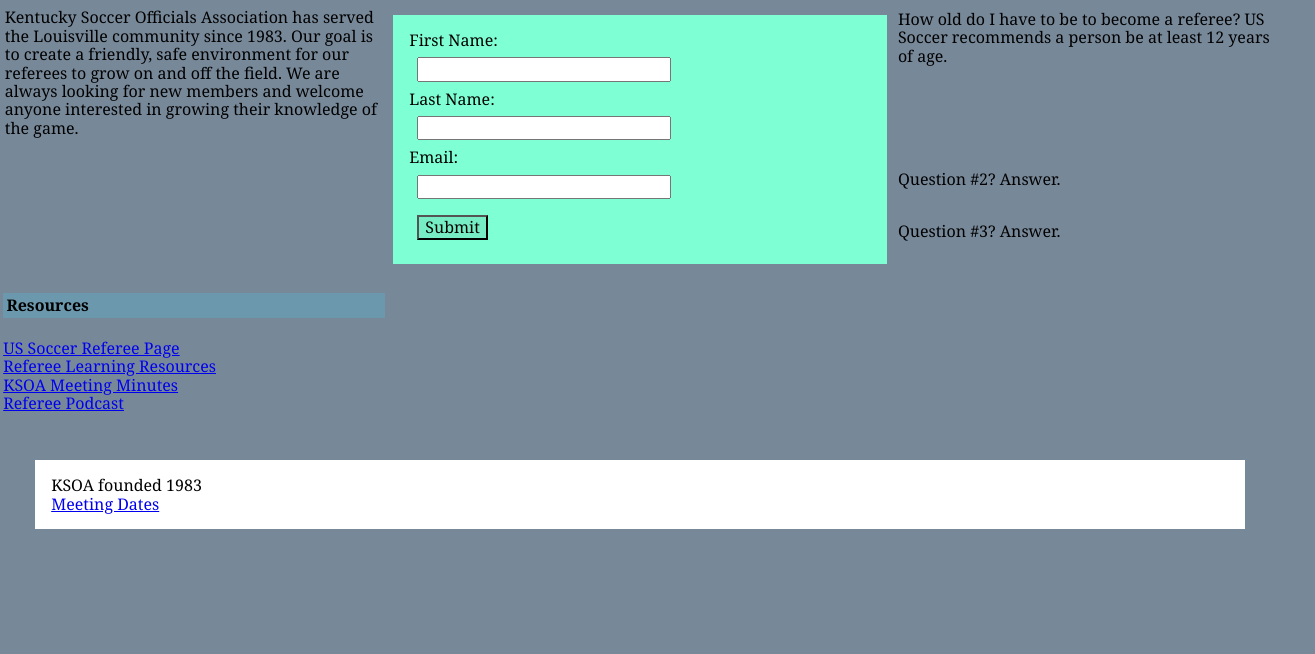
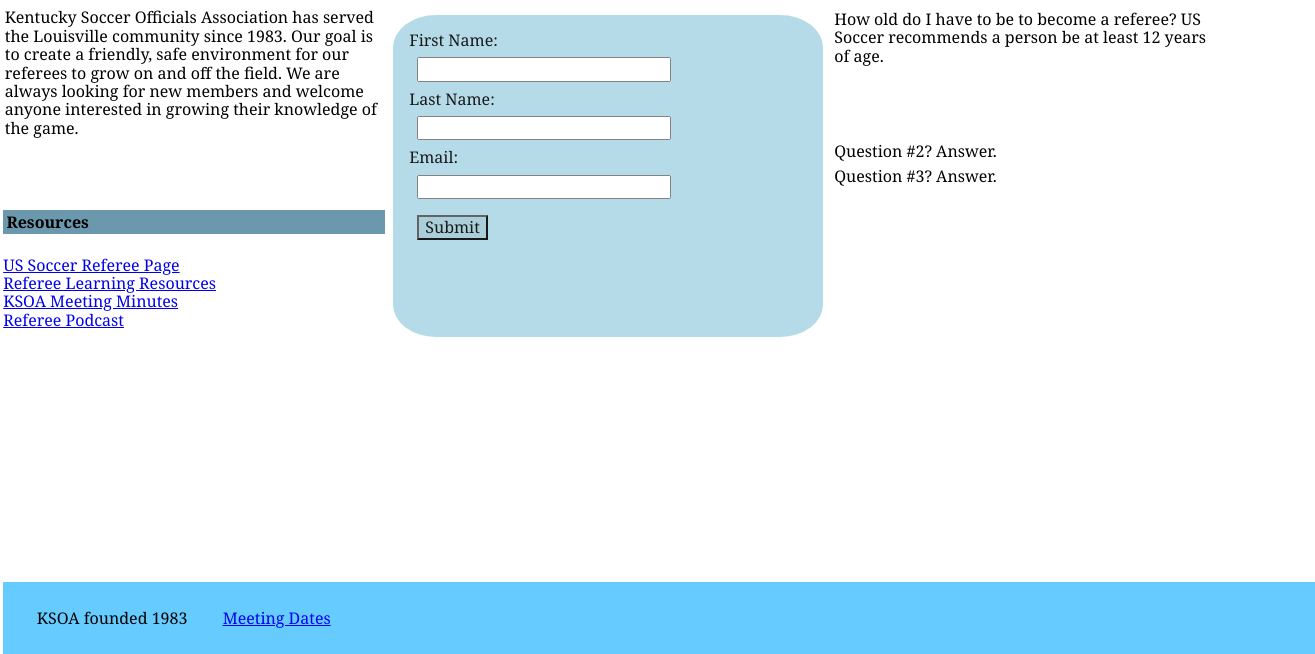
Before and after one commit to JacksonKrauser/KSRA-homepage, a plain HTML site: page index.html in a window 1280 px wide. Shown: the part 146-800 px from the top of the page, 1315 px wide, since content can reach past the window. Drawn offline with Linux system fonts and the light colour scheme; files that its build step writes are made by us from their sources.

Commit message:
Eighth commit

```diff
--- a/css/large.css
+++ b/css/large.css
@@ -4,8 +4,8 @@
     display:grid;
     font-family:Georgia, 'Times New Roman', Times, serif;
     margin-top: 0rem;
-    background-color:#1db3ee;
-    grid-template-columns: 30% 40% 30%;
+    background-color: lightgray;
+    grid-template-columns: 30% 35% 30%;
   }
 
 #mainheader {
@@ -64,6 +64,14 @@ Main Menu
   background-color: green;
   }
 
+  .menuHeader > ul > li  {
+    display:inline-block;
+    width: 20%;
+    color:white;
+    padding-right:2rem;
+    padding-left:2rem;
+  }
+
   h1,p {
     display:grid;
     grid-column-start: 1;
@@ -84,7 +92,7 @@ Main Menu
   form {
     display:grid;
     grid-row-start:3;
-    grid-row-end:6;
+    grid-row-end:11;
     grid-column-start: 2;
     grid-column-end: 3;
   }
@@ -134,7 +142,7 @@ Main Menu
   .resourceList {
     display:grid;
     grid-row-start:8;
-    grid-row-end:10;
+    grid-row-end:9;
     grid-column-start:1;
     grid-column-end:2;
   }
@@ -145,19 +153,19 @@ Main Menu
   }
 
 
+  footer {
+    position:absolute;
+    bottom:0;
+    width:100%;
+    height:40px;   /* Height of the footer */
+    background:#6cf;
 
-  footer {
-    display:grid;
-    grid-row-start:11;
-    grid-row-end:12;
-    grid-column-start:1;
-    grid-column-end:7;
-    background-color:white;
   }
 
   footer > p {
-    display:grid;
-    align-items:center;
-    list-style-type: none;
+    display:flex;
+    color:black;
+    padding-left: 1rem;
+    padding-right: 1rem;
     }
 }
--- a/css/medium.css
+++ b/css/medium.css
@@ -4,17 +4,25 @@
     display:grid;
     font-family:Georgia, 'Times New Roman', Times, serif;
     margin-top: 0rem;
-    background-color: #1db3ee;
+    background-color: white;
     grid-template-columns: 50% 50%;
 }
 
 #mainheader {
-    display: grid;
+    display: block;
     background-color: #1db3ee;
     margin:0.5rem;
     grid-column: 1 / span 2;
     column-width: 2;
 }
+
+#myLinks {
+  display:block;
+  margin:0.5rem;
+  grid-column:1 / span 2;
+  column-width:2;
+}
+
 img {background-color: none;
     display:flex;
 }
@@ -46,7 +54,6 @@ Main Menu
   .topnav a.icon {
     background:none;
   }
-
 /* Add a grey background color on mouse-over */
 .topnav a:hover {
   background-color: #ddd;
@@ -61,7 +68,7 @@ Main Menu
 
  .menuHeader{
   grid-row:1 / 1;
-  background-color: green;
+  background-color: lightseagreen;
 }
 
 h1 + p {
@@ -139,17 +146,18 @@ p {
 }
 
 footer {
-  display:grid;
-  grid-row-start:8;
-  grid-column-start:1;
-  grid-column-end:3;
-  background-color:white;
-
+  position:absolute;
+  bottom:0;
+  width:100%;
+  height:30px;   /* Height of the footer */
+  background:#6cf;
 }
 
 footer > p {
   display:grid;
   align-items:center;
   list-style-type: none;
+  color:#333;
   }
+
 }
--- a/css/small.css
+++ b/css/small.css
@@ -2,12 +2,12 @@
 body {
     font-family:Georgia, 'Times New Roman', Times, serif;
     margin-top: 0rem;
-    background-color: lightslategray;
+    background-color: white;
     padding: 0.2em;
 }
 
 #mainheader {
-    background-color: #1db3ee;
+    background-color: lightblue;
     margin:0.5rem;
 }
 img.logo{
@@ -17,11 +17,15 @@ img.logo{
     height: 45px;
 }
 
+#message {
+  color:white;
+}
 
 p{
     text-decoration:none;
     color:black;
 }
+
 
 Main Menu
 /* Style the navigation menu */
@@ -67,6 +71,10 @@ Main Menu
   background-color: rgb(107, 152, 172);
 }
 
+.menuHeader > ul > li{
+  display:none;
+}
+
 
 Main Content
 h1, h2, h3, h4 {
@@ -87,9 +95,12 @@ p {
 
 form {
   display: block;
-  background-color: aquamarine;
+  background-color: lightblue;
   padding: 1em;
   margin: 0.5em;
+  border-radius: 10%;
+  outline:#333;
+  opacity:90%;
 }
 
 input {
@@ -106,26 +117,22 @@ ul {
     list-style-type: none;
 }
 
-#navcontainer a:hover
-{
+#navcontainer a:hover{
   background-color: #369;
   color: #FFF;
   }
 
 
 footer {
-        display: flex;
-        flex-direction: column;
-        border: black;
+  display:flex;
   padding:1em;
-        color:black;
-        margin: 2em;
+  background:#6cf;
     }
 
 
 footer > p {
   display:flex;
-        flex-direction: column;
+  flex-direction: row;
   color:black;
   justify-content:space-evenly;
     }
--- a/index.html
+++ b/index.html
@@ -28,9 +28,15 @@ initial-scale=1 maximum-scale=1">
         <div class="menuHeader">
             <a href="javascript:void(0);" class="icon" onclick="myFunction()">
                 &#9776;
-
           </a>
-         <a href="#home" class="active">Main Menu </a> </div>
+         <a href="#home" class="active">Navigation Menu </a>
+         <ul>
+            <li>About Us</li>
+            <li>New Referees</li>
+            <li>Frequently Asked Questions</li>
+            <li>Resources</li>
+        </ul>
+    </div>
          <!-- Navigation links (hidden by default) -->
          <div id="myLinks">
            <a href="#aboutus">About Us</a>
@@ -38,9 +44,10 @@ initial-scale=1 maximum-scale=1">
            <a href="#faqs">Frequently Asked Questions</a>
            <a href="#resources">Resources</a>
          </div>
+
          <!-- "Hamburger menu" / "Bar icon" to toggle the navigation links -->
          <img class="logo" src="KSRA Logo.png" alt="the official logo of Kentucky Soccer Officials Association">
-    </nav>
+        </nav>
 
 </header>
 
@@ -62,7 +69,6 @@ initial-scale=1 maximum-scale=1">
     <button type="button" id="submit" onclick="validateForm()">Submit</button>
     </form>
 </p>
-
 
 
 <h3> Frequently Asked Questions</h3>
@@ -103,9 +109,9 @@ initial-scale=1 maximum-scale=1">
 
 <footer>
 
-    <p1>KSOA founded 1983</p1>
-    <p2><a href = "https://docs.google.com/document/d/1p5QaQ2NjQNSnyH0T1Sf12B6lCjx7OGisCoKUPAF1gsw/edit?usp=sharing">
-        Meeting Dates </a></p2>
+    <p>KSOA founded 1983</p>
+    <p><a href = "https://docs.google.com/document/d/1p5QaQ2NjQNSnyH0T1Sf12B6lCjx7OGisCoKUPAF1gsw/edit?usp=sharing">
+        Meeting Dates </a></p>
 
 
 </footer>
--- a/utilis.js
+++ b/utilis.js
@@ -3,7 +3,7 @@ function validateForm() {
   let y = document.forms["myForm"]["fname"].value;
   let z = document.forms["myForm"]["lname"].value;
   if (x !== ""&& y !== "" && z !== "") {
-    document.getElementById("message").innerHTML="Success"
+    document.getElementById("message").innerHTML="Thank you for your interest.  A member from KSOA will contact you shortly."
     document.getElementById("message").style.display="Flex"
     document.forms["myForm"]["email"].value="";
     document.forms["myForm"]["fname"].value="";
```
Also changed, not shown: 1 other file. Lines whose indentation alone changed are shown as unchanged.
